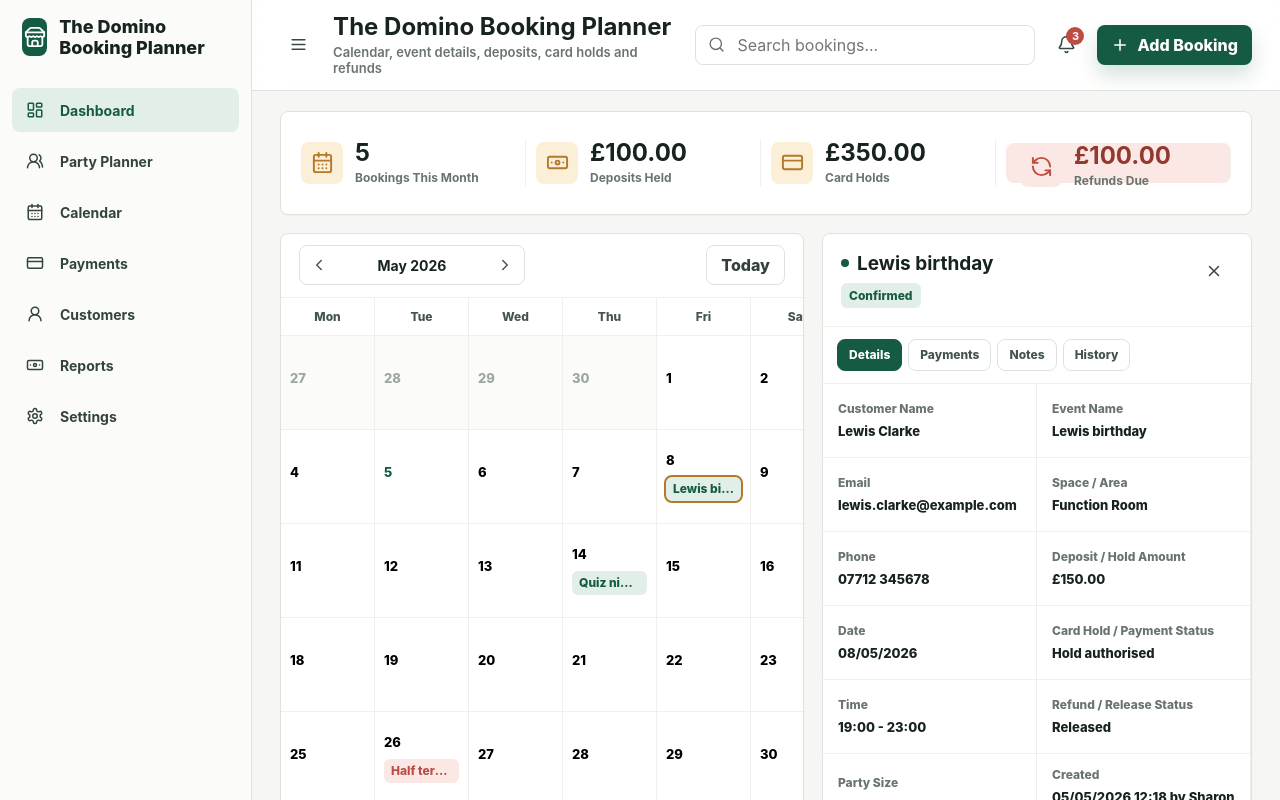
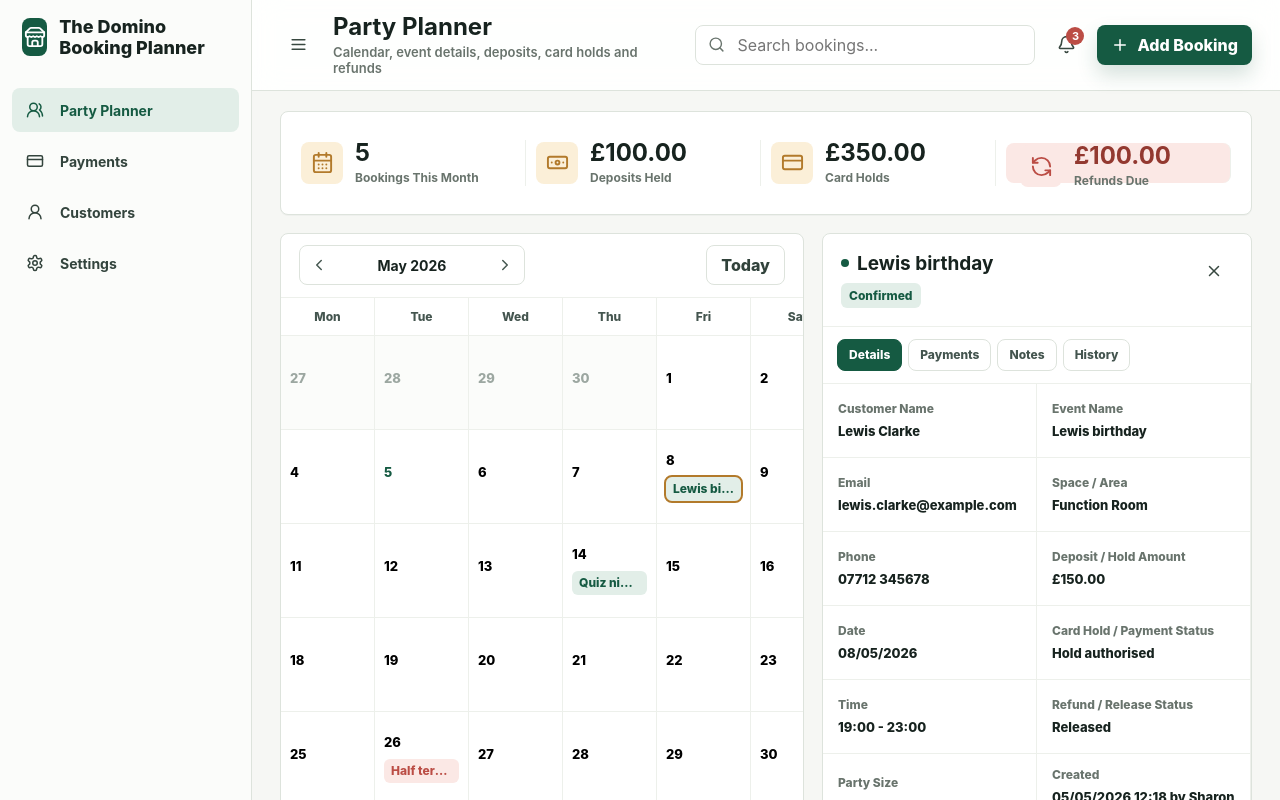
Before and after one commit to 300405/domino-booking-planner, a React (Vite) app: page / in a window 1280 px wide. Shown: the top 800 px of the page. Built offline with nearby package versions, Linux system fonts and the light colour scheme.

Commit message:
Simplify planner navigation

```diff
--- a/src/main.jsx
+++ b/src/main.jsx
@@ -9,7 +9,6 @@ import {
   ChevronRight,
   CreditCard,
   Filter,
-  LayoutDashboard,
   Menu,
   MoreVertical,
   Plus,
@@ -135,7 +134,7 @@ function App() {
   const [statusFilter, setStatusFilter] = useState('All Statuses');
   const [showForm, setShowForm] = useState(false);
   const [form, setForm] = useState(defaultForm());
-  const [activeView, setActiveView] = useState('Dashboard');
+  const [activeView, setActiveView] = useState('Party Planner');
 
   useEffect(() => {
     localStorage.setItem(bookingsStorageKey, JSON.stringify(bookings));
@@ -182,9 +181,9 @@ function App() {
     <div className="app-shell">
       <Sidebar activeView={activeView} onNavigate={setActiveView} />
       <main className="main">
-        <Topbar title={activeView === 'Dashboard' ? 'The Domino Booking Planner' : activeView} onAdd={() => setShowForm(true)} />
+        <Topbar title={activeView} onAdd={() => setShowForm(true)} />
         <section className="content">
-          {activeView === 'Dashboard' && (
+          {activeView === 'Party Planner' && (
             <>
               <Stats stats={stats} />
               <div className="workspace-grid">
@@ -206,27 +205,8 @@ function App() {
               <QueuePanel bookings={filteredBookings} statusFilter={statusFilter} setStatusFilter={setStatusFilter} onSelect={setSelectedId} onUpdate={updateBooking} />
             </>
           )}
-          {activeView === 'Party Planner' && (
-            <QueuePanel bookings={filteredBookings} statusFilter={statusFilter} setStatusFilter={setStatusFilter} onSelect={setSelectedId} onUpdate={updateBooking} />
-          )}
-          {activeView === 'Calendar' && (
-            <CalendarPanel
-              bookings={visibleBookings}
-              month={visibleMonth}
-              year={visibleYear}
-              selectedId={selected?.id}
-              onSelect={setSelectedId}
-              onPrev={() => changeMonth(-1)}
-              onNext={() => changeMonth(1)}
-              onToday={() => {
-                setVisibleMonth(today.getMonth());
-                setVisibleYear(today.getFullYear());
-              }}
-            />
-          )}
           {activeView === 'Payments' && <PaymentsView bookings={bookings} onSelect={setSelectedId} onUpdate={updateBooking} />}
           {activeView === 'Customers' && <CustomersView customers={customerRows} />}
-          {activeView === 'Reports' && <ReportsView stats={stats} bookings={bookings} />}
           {activeView === 'Settings' && <SettingsView />}
         </section>
       </main>
@@ -237,12 +217,9 @@ function App() {
 
 function Sidebar({ activeView, onNavigate }) {
   const nav = [
-    [LayoutDashboard, 'Dashboard'],
     [UsersRound, 'Party Planner'],
-    [CalendarDays, 'Calendar'],
     [CreditCard, 'Payments'],
     [UserRound, 'Customers'],
-    [Banknote, 'Reports'],
     [Settings, 'Settings'],
   ];
 
```
